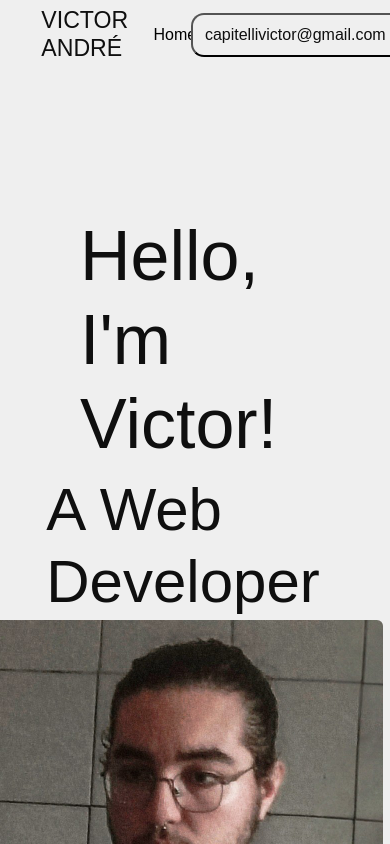
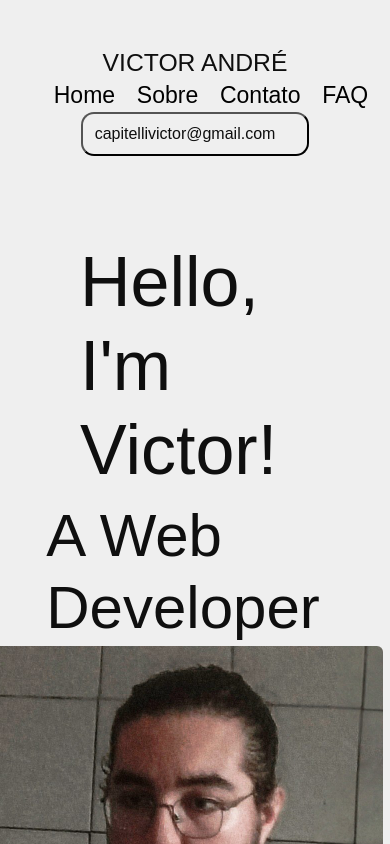
Before and after one commit to eusolomax/portfolio, an Angular app: page / in a window 390 px wide. Shown: the top 844 px of the page. Built offline with nearby package versions, Linux system fonts and the light colour scheme; a web font is replaced by a local one.

Commit message:
fix: responsiveness update

```diff
--- a/src/app/components/header/header.component.html
+++ b/src/app/components/header/header.component.html
@@ -1,9 +1,9 @@
-<header class="d-flex py-3 px-5 w-100">
-  <div class="w-25 d-flex-center">
-    <a href="#" class="h3 text-decoration-none m-0">VICTOR ANDRÉ</a>
+<header class="py-5 row">
+  <div class="d-flex-center col">
+    <a href="#" style="font-weight: 500;" class="h2 text-decoration-none m-0">VICTOR ANDRÉ</a>
   </div>
 
-  <div class="w-50 d-flex-center">
+  <div class="d-flex-center col-lg">
     <ul class="w-100 d-flex justify-content-evenly m-0 navBarList">
       <li>
         <a href="#" class="text-decoration-none">Home</a>
@@ -20,7 +20,7 @@
     </ul>
   </div>
 
-  <div class="w-25 d-flex-center">
+  <div class="d-flex-center col">
     <button class="copyButton">capitellivictor@gmail.com</button>
   </div>
 </header>
--- a/src/app/components/header/header.component.scss
+++ b/src/app/components/header/header.component.scss
@@ -4,7 +4,9 @@ header {
 
 .navBarList {
     a {
+        font-size: 23px;
         color: black;
+
     }
 }
 
```
